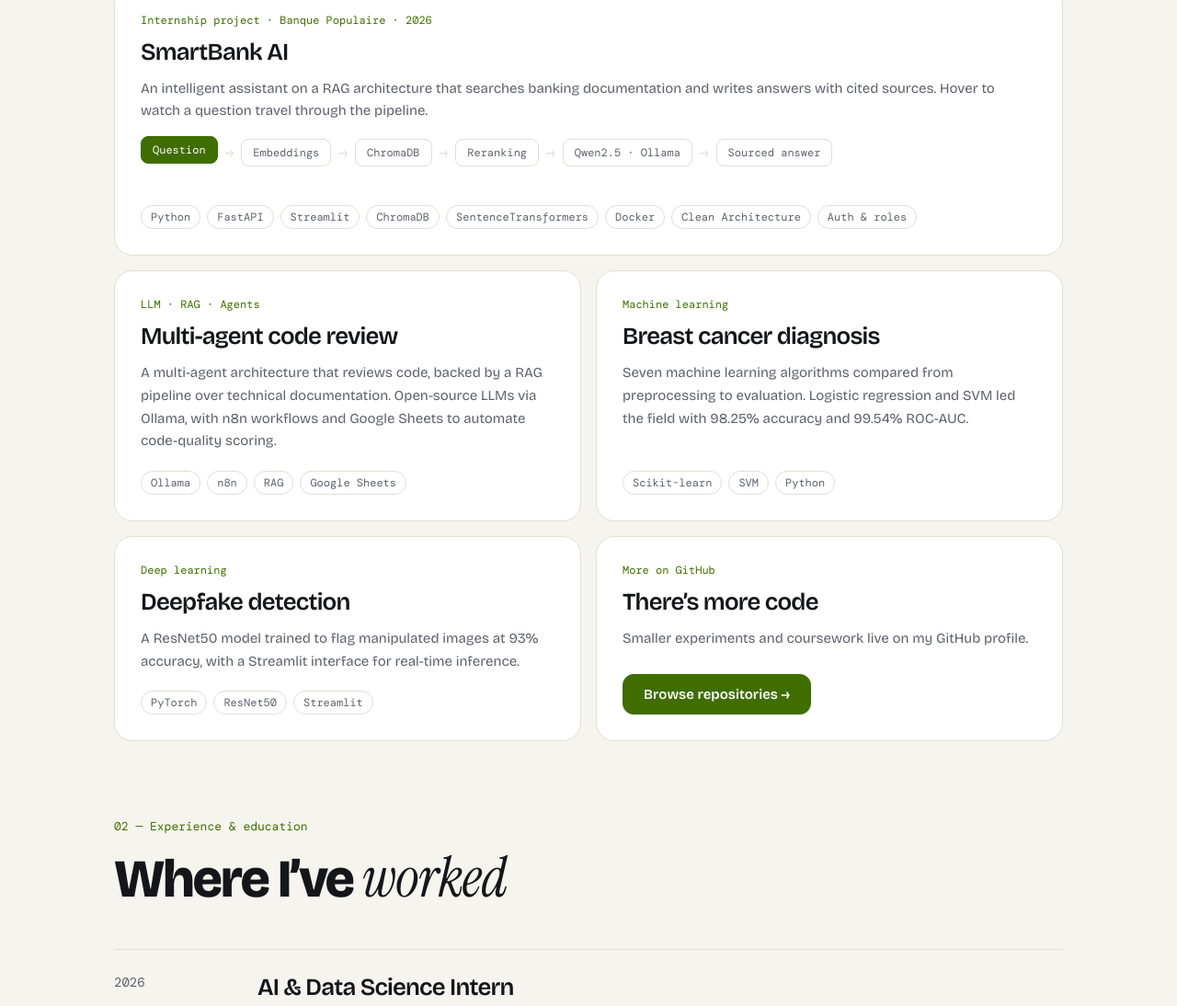
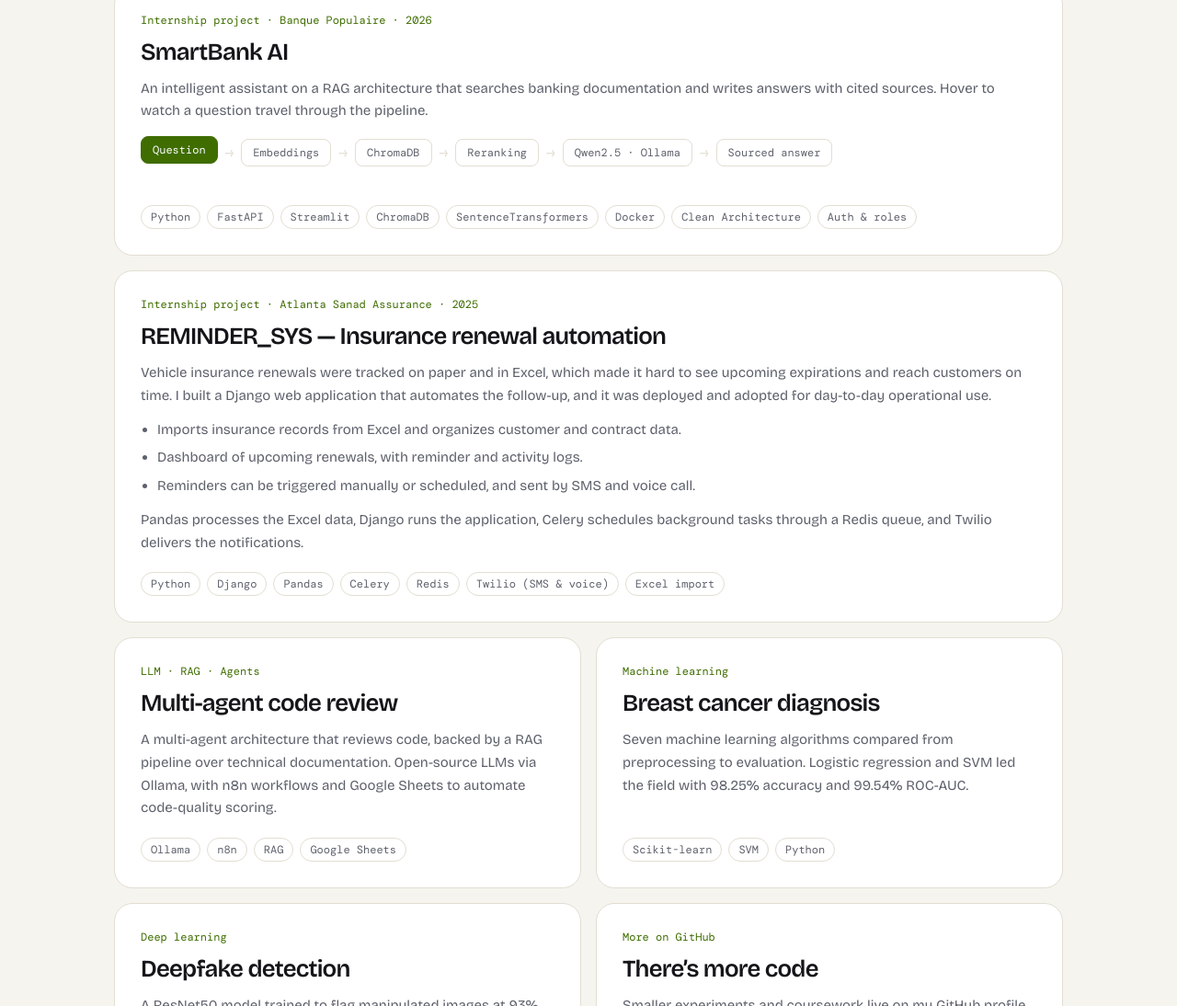
Before and after one commit to Aymanhamm/Aymanhamm.github.io, a plain HTML site: page index.html in a window 1280 px wide. Shown: the part 1309-2403 px from the top of the page at 92% size. Drawn offline with nearby package versions, Linux system fonts and the light colour scheme.

Commit message:
Add new internship project details to index.html

```diff
--- a/index.html
+++ b/index.html
@@ -149,6 +149,13 @@ footer{border-top:1px solid var(--line);padding:28px 0;color:var(--muted);font:4
       <p>An intelligent assistant on a RAG architecture that searches banking documentation and writes answers with cited sources. Hover to watch a question travel through the pipeline.</p>
       <div class="pipe" id="pipe"><span>Question</span><i>→</i><span>Embeddings</span><i>→</i><span>ChromaDB</span><i>→</i><span>Reranking</span><i>→</i><span>Qwen2.5 · Ollama</span><i>→</i><span>Sourced answer</span></div>
       <div class="chips"><span>Python</span><span>FastAPI</span><span>Streamlit</span><span>ChromaDB</span><span>SentenceTransformers</span><span>Docker</span><span>Clean Architecture</span><span>Auth &amp; roles</span></div></article>
+    <article class="card c6 rv"><span class="kind">Internship project · Atlanta Sanad Assurance · 2025</span><h3>REMINDER_SYS — Insurance renewal automation</h3>
+      <p>Vehicle insurance renewals were tracked on paper and in Excel, which made it hard to see upcoming expirations and reach customers on time. I built a Django web application that automates the follow-up, and it was deployed and adopted for day-to-day operational use.</p>
+      <ul><li>Imports insurance records from Excel and organizes customer and contract data.</li>
+      <li>Dashboard of upcoming renewals, with reminder and activity logs.</li>
+      <li>Reminders can be triggered manually or scheduled, and sent by SMS and voice call.</li></ul>
+      <p>Pandas processes the Excel data, Django runs the application, Celery schedules background tasks through a Redis queue, and Twilio delivers the notifications.</p>
+      <div class="chips"><span>Python</span><span>Django</span><span>Pandas</span><span>Celery</span><span>Redis</span><span>Twilio (SMS &amp; voice)</span><span>Excel import</span></div></article>
     <article class="card c3 rv"><span class="kind">LLM · RAG · Agents</span><h3>Multi-agent code review</h3>
       <p>A multi-agent architecture that reviews code, backed by a RAG pipeline over technical documentation. Open-source LLMs via Ollama, with n8n workflows and Google Sheets to automate code-quality scoring.</p>
       <div class="chips"><span>Ollama</span><span>n8n</span><span>RAG</span><span>Google Sheets</span></div></article>
```
